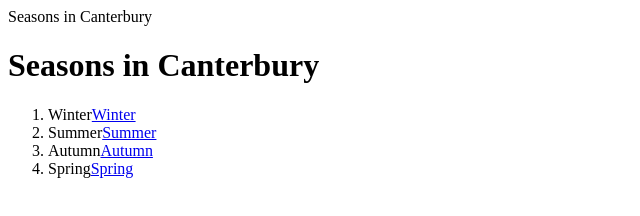
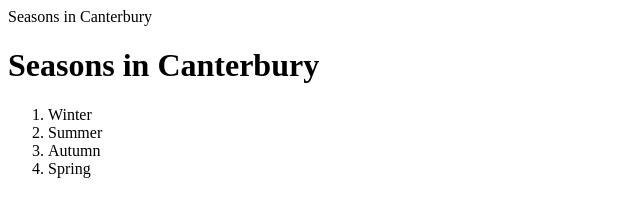
Before and after one commit to SparkyFoxer/sparkyfoxer.github.io, a plain HTML site: page index.html in a window 1280 px wide. Shown: the whole page, without its empty margins (0-640 px from the left). Drawn offline with Linux system fonts and the light colour scheme.

Commit message:
index.html

```diff
--- a/index.html
+++ b/index.html
@@ -10,9 +10,9 @@
         Seasons in Canterbury
     </h1>
 <ol>
-    <li>Winter<a href="winter.html" target="_blank">Winter</a></li>
-    <li>Summer<a href="summer.html" target="_blank">Summer</a></li>
-    <li>Autumn<a href="autumn.html" target="_blank">Autumn</a></li>
-    <li>Spring<a href="spring.html" target="_blank">Spring</a></li>
+    <li>Winter<a href="winter.html" target="_blank"></a></li>
+    <li>Summer<a href="summer.html" target="_blank"></a></li>
+    <li>Autumn<a href="autumn.html" target="_blank"></a></li>
+    <li>Spring<a href="spring.html" target="_blank"></a></li>
 </ol>
 </body>
```
